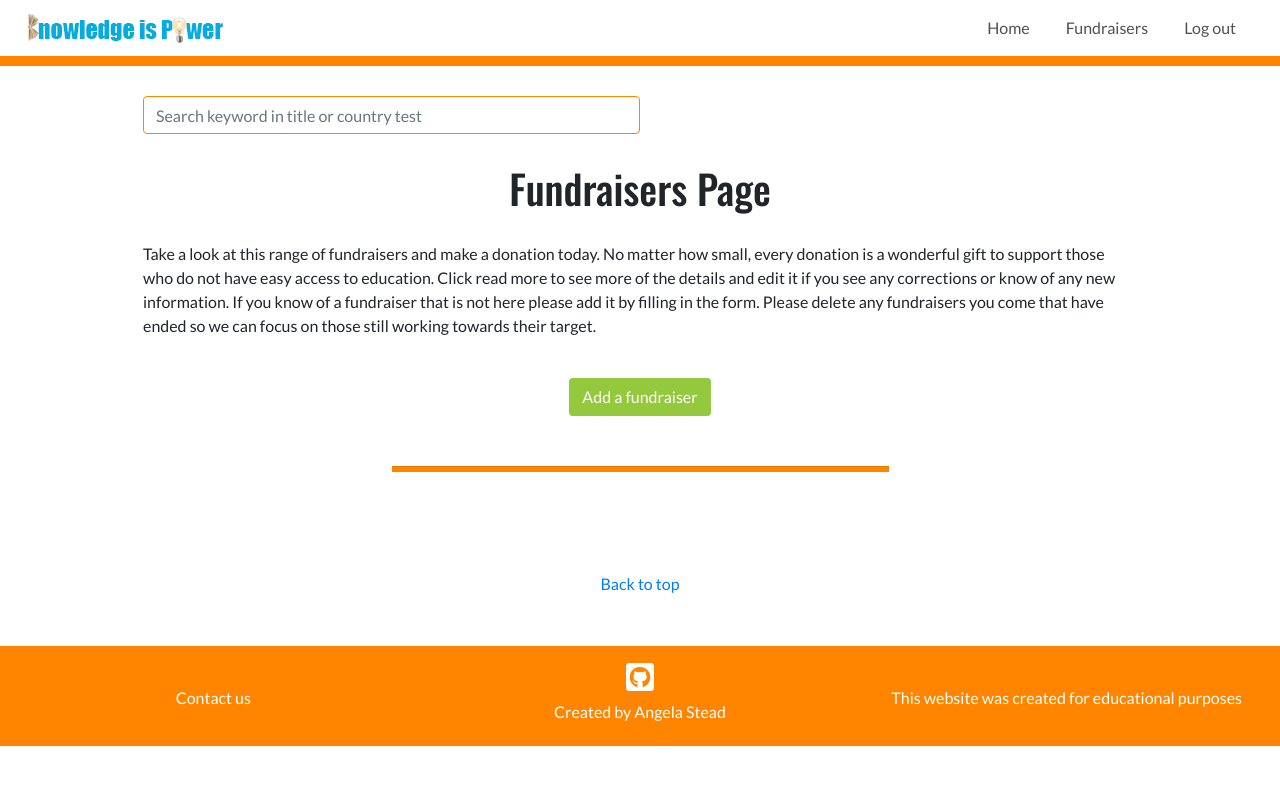
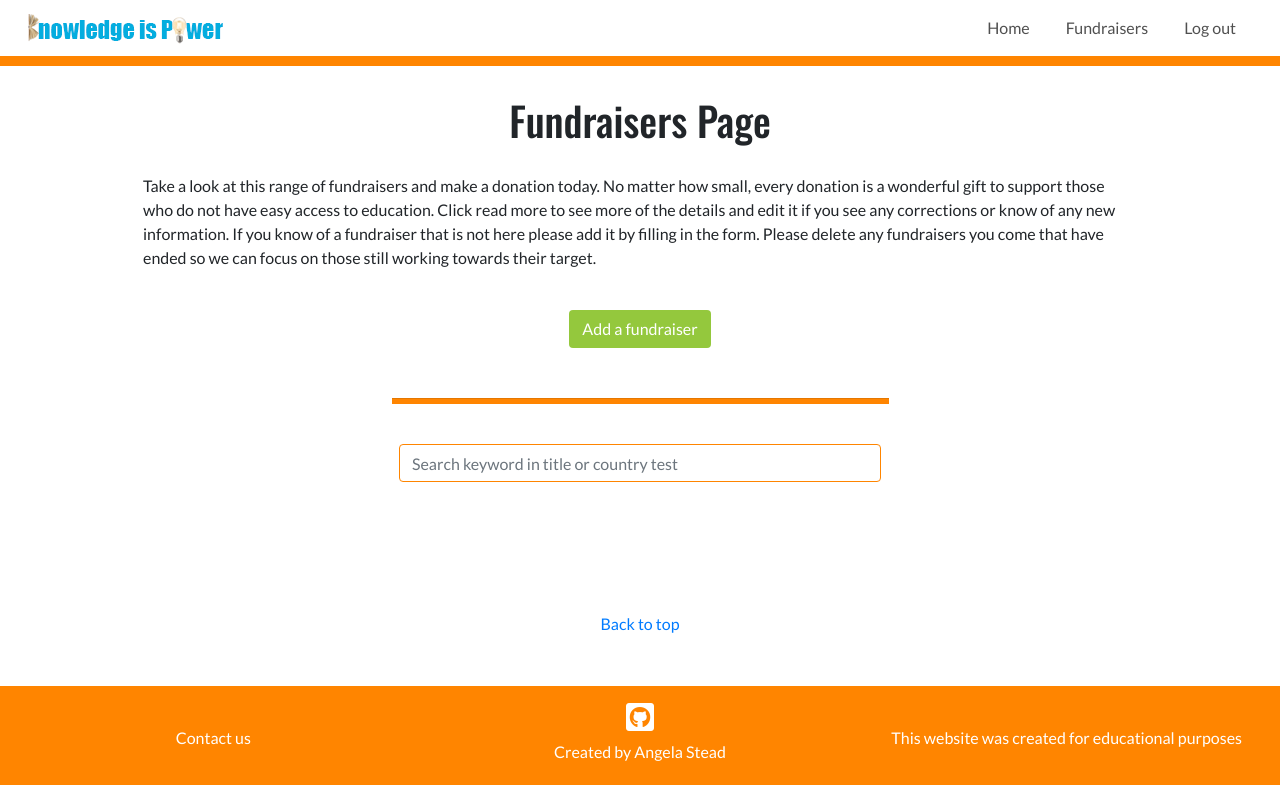
Before and after one commit to Angie55/MilestoneThree_KnowlegeisPower, a Flask app: page /get_fundraisers in a window 1280 px wide. Shown: the top 785 px of the page. Run offline with Flask 2, Linux system fonts and the light colour scheme; data that the repository does not hold is empty; some libraries are stand-ins or nearby versions.

Commit message:
Moved search to under header and centered

```diff
--- a/static/css/style.css
+++ b/static/css/style.css
@@ -151,13 +151,10 @@ h1, h2, h3, h6 {
 }
 
 /*--------------------------------- Fundraisers page*/
-.search {
-   margin-top: 30px;
+.search-block {
+    margin-bottom: 30px;
+    max-width: 50%;
 }
-
-.search-input {
-     max-width: 50%;
- }
 
 .page-link {
     color: #505050;
@@ -297,9 +294,7 @@ h1, h2, h3, h6 {
 
 /*--------------------------------- Search results*/
 
-.back-to-fundraisers {
-    margin-top: 30px;
-}
+
 
 /*--------------------------------- Footer*/
 footer {
--- a/templates/fundraisers.html
+++ b/templates/fundraisers.html
@@ -15,13 +15,6 @@
 <div class="container-fluid page-width-container page-padding-sm">
     <!--Header and introduction to fundraiser page-->
     <header class="page-headers">
-        <div class="justify-content-center search">
-            <form action="{{ url_for('search') }}" method="POST">
-                <div class="form-group search-input">
-                    <input type="text" name="search_input" class="form-control" id="search_input" placeholder="Search keyword in title or country test">
-                </div>
-            </form>
-        </div>
         <h1 class="headers-position">Fundraisers Page</h1>
         <p>Take a look at this range of fundraisers and make a donation today. No matter how small, every donation is a wonderful gift to
         support those who do not have easy access to education. Click read more to see more of the details and edit it if you see any corrections
@@ -35,6 +28,14 @@
     </header>
 
     <hr class="general-hr fund-top-hr">
+
+    <div class="row justify-content-center">
+        <div class="search-block col-10 col-lg-6">
+            <form action="{{ url_for('search') }}" method="POST">
+                <input type="text" name="search_input" class="form-control" id="search_input" placeholder="Search keyword in title or country test">
+            </form>
+        </div>
+    </div>
 
     <main class="fund-main">
         <div class="container-fluid">
```
